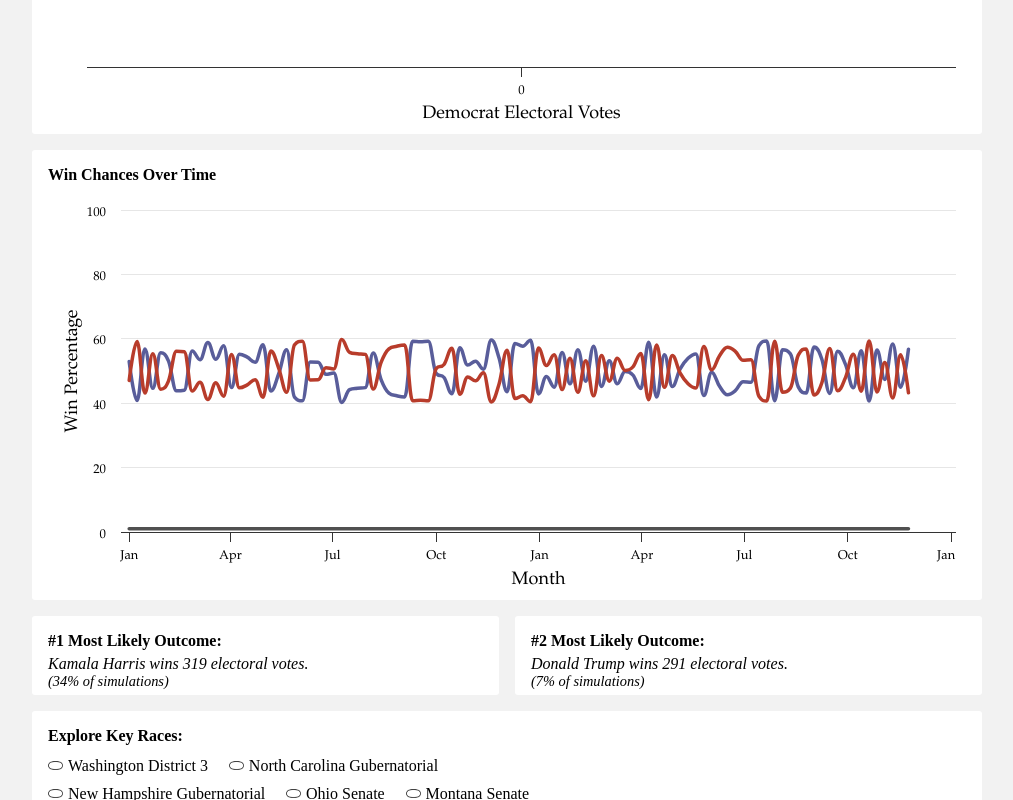
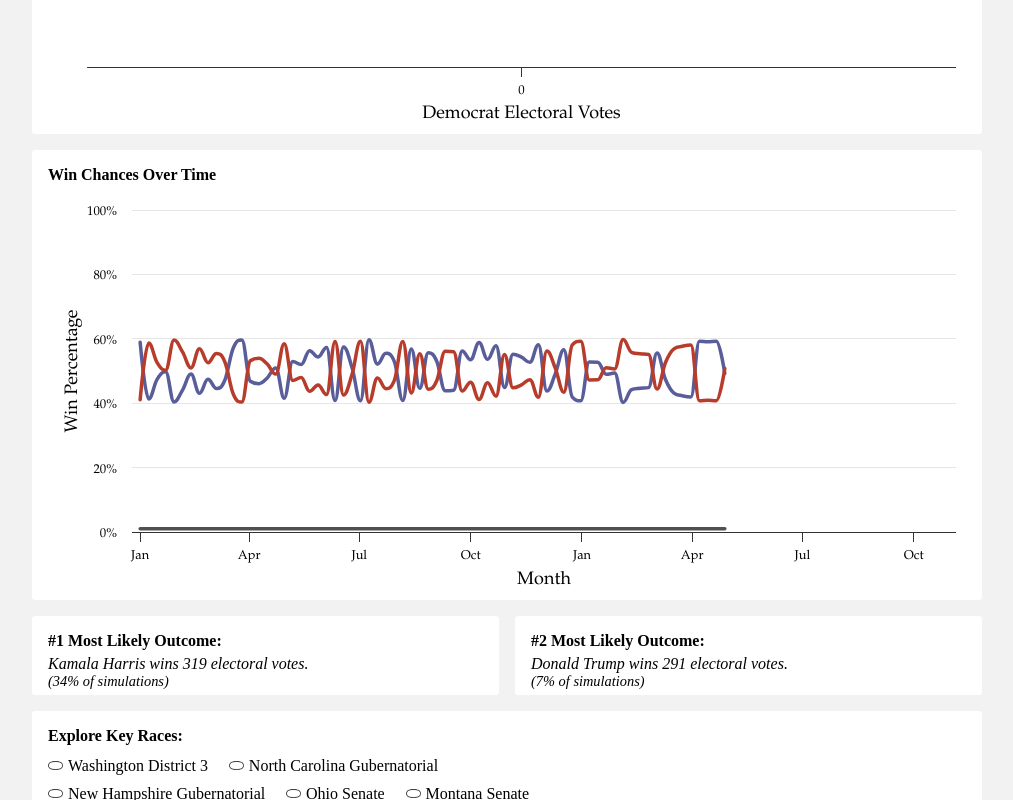
Before and after one commit to BPR-Data-Team/ElectionModel2024-site, a Next.js app: page / in a window 1280 px wide. Shown: the part 1100-1900 px from the top of the page, without its empty margins (133-1146 px from the left). Built offline with nearby package versions, Linux system fonts and the light colour scheme; no server answers; a web font is replaced by a local one.

Commit message:
Finished historical

```diff
--- a/src/components/dataviz/Historical.tsx
+++ b/src/components/dataviz/Historical.tsx
@@ -35,16 +35,10 @@ const Historical: React.FC<HistoricalProps> = (props: HistoricalProps) => {
     "2024-02-25", "2024-03-03", "2024-03-10", "2024-03-17", "2024-03-24",
     "2024-03-31", "2024-04-07", "2024-04-14", "2024-04-21", "2024-04-28",
     "2024-05-05", "2024-05-12", "2024-05-19", "2024-05-26", "2024-06-02",
-    "2024-06-09", "2024-06-16", "2024-06-23", "2024-06-30", "2024-07-07",
-    "2024-07-14", "2024-07-21", "2024-07-28", "2024-08-04", "2024-08-11",
-    "2024-08-18", "2024-08-25", "2024-09-01", "2024-09-08", "2024-09-15",
-    "2024-09-22", "2024-09-29", "2024-10-06", "2024-10-13", "2024-10-20",
-    "2024-10-27", "2024-11-03", "2024-11-10", "2024-11-17", "2024-11-24",
-    "2024-12-01", "2024-12-08", "2024-12-15", "2024-12-22", "2024-12-29"
   ];
 
   const dateTimeStamps = dates.map(date => new Date(date).getTime());
-  const numValues = 100
+  const numValues = 70
   const demWinPercents: number[] = [];
   const repWinPercents: number[] = [];
 
@@ -55,7 +49,7 @@ const Historical: React.FC<HistoricalProps> = (props: HistoricalProps) => {
     // Republican win percent is the complement of the Democratic percentage
     repWinPercents.push(100 - demWinPercent);
   }
-  const tiePercents = Array(100).fill(1);
+  const tiePercents = Array(70).fill(1);
 
   // Exampled data finished
 
@@ -145,12 +139,14 @@ if (includeTies) {
           }
       },
       crosshair: {
-        width: 0.2,
+        width: 1,
         color: 'black',
+        dashStyle: 'ShortDash', // Change to dashed line
         label: {
           enabled: false // Disable crosshair label
         }
       },
+      max: Date.UTC(2024, 10, 5),
     },
     yAxis: {
       min: 0,
@@ -167,7 +163,10 @@ if (includeTies) {
           style: {
               color: "black",
               fontFamily: "gelica, book antiqua, georgia, times new roman, serif",
-          }
+          },
+          formatter: function() {
+            return this.value + '%'; // Append '%' to each label
+        },
       }
     },
     legend: {
```
